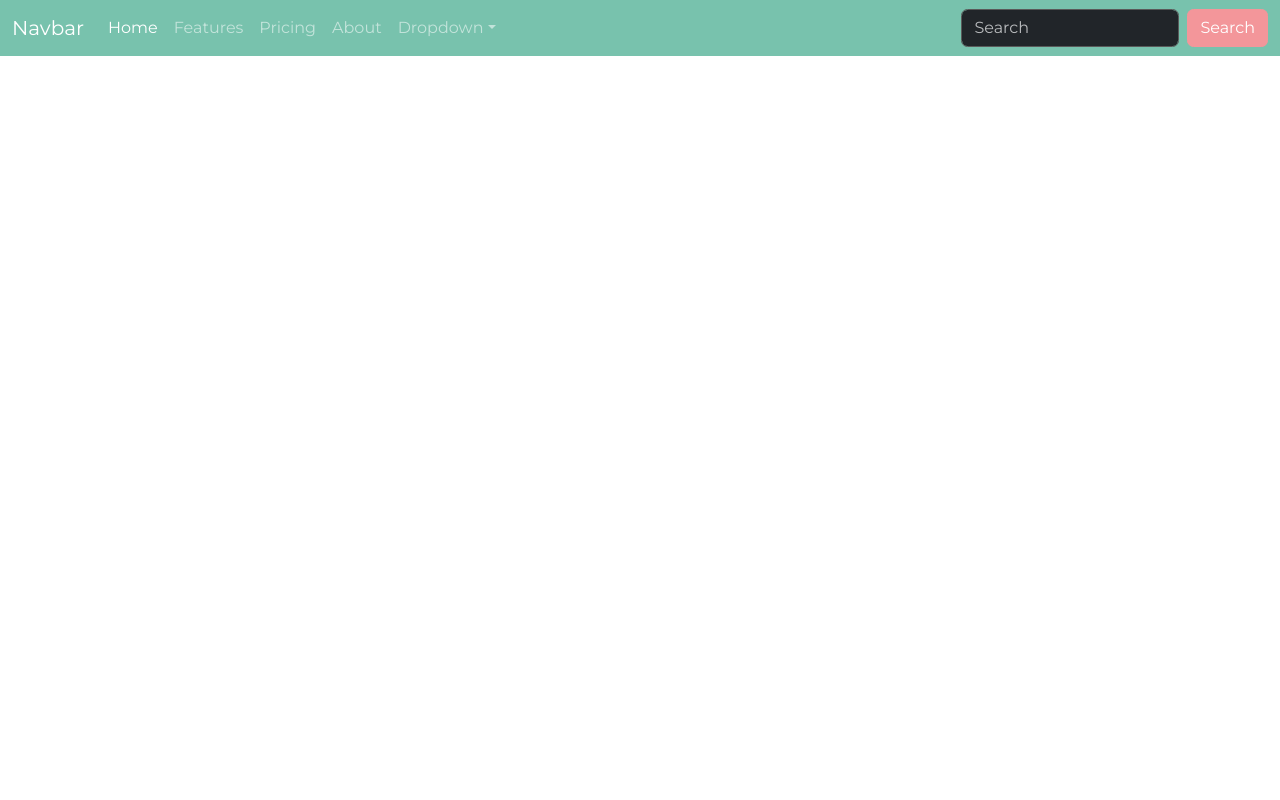
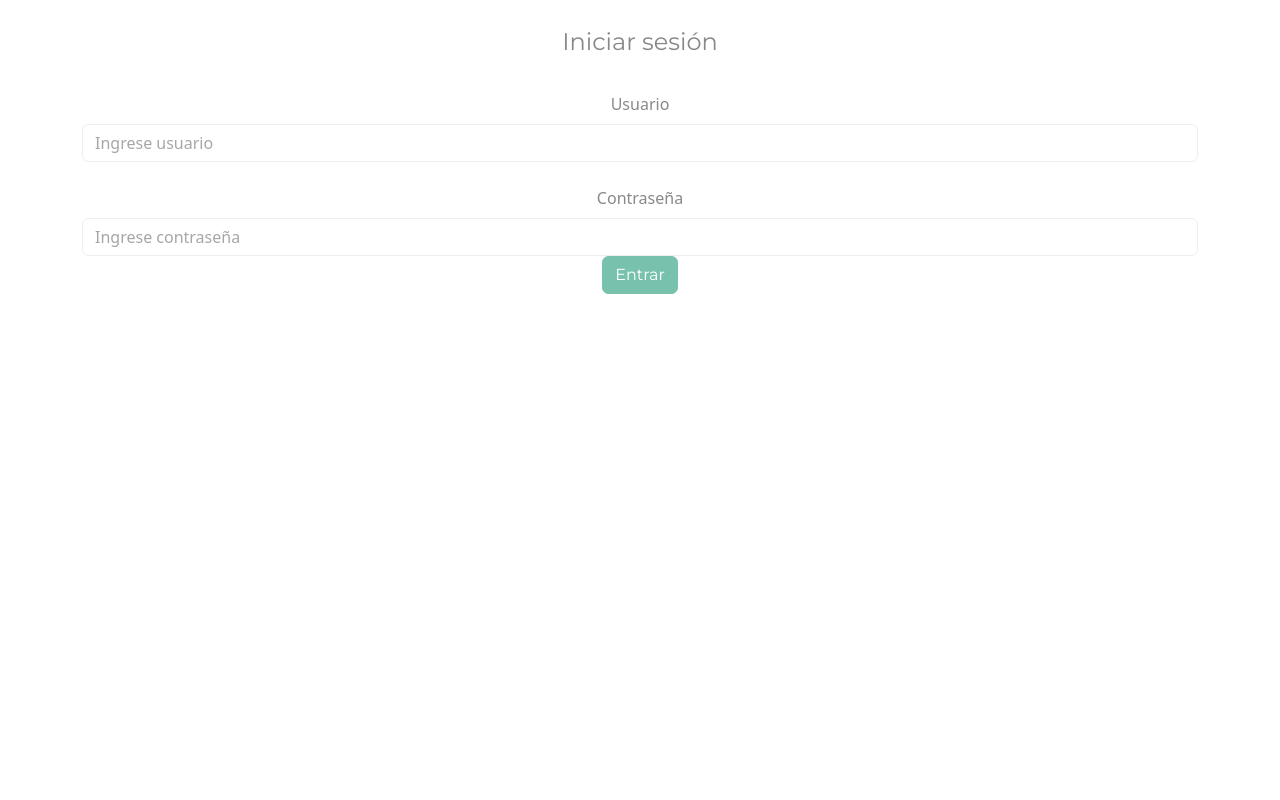
Before and after one commit to matiias23/workshop-idwm02, an Angular app in the folder frontend/: page /login in a window 1280 px wide. Before the commit this address led to /. Shown: the top 800 px of the page. Built offline with nearby package versions, Linux system fonts and the light colour scheme.

Commit message:
feat: components login and routes

```diff
--- /dev/null
+++ b/frontend/src/app/_components/login/login.component.html
@@ -0,0 +1,18 @@
+<div class="container-fluid">
+    <div class="container text-center">
+        <form [formGroup]="loginForm" (ngSubmit)="loginForm.valid && login()">
+            <fieldset>
+              <legend>Iniciar sesión</legend>
+              <div class="form-group">
+                <label for="UserAccount" class="form-label mt-4">Usuario</label>
+                <input [formControl]="$any(loginForm.controls['account'])" type="text" class="form-control" id="UserAccount" placeholder="Ingrese usuario">
+              </div>
+              <div class="form-group">
+                <label for="InputPassword" class="form-label mt-4">Contraseña</label>
+                <input [formControl]="$any(loginForm.controls['password'])" type="password" class="form-control" id="InputPassword" placeholder="Ingrese contraseña" autocomplete="off">
+              </div>
+              <button type="submit" class="btn btn-primary">Entrar</button>
+            </fieldset>
+          </form>
+    </div>
+</div>
--- /dev/null
+++ b/frontend/src/app/_components/login/login.component.ts
@@ -0,0 +1,33 @@
+import { Component, OnInit } from '@angular/core';
+import {FormBuilder, FormGroup, Validators} from "@angular/forms";
+import { Router } from '@angular/router';
+
+@Component({
+  selector: 'app-login',
+  templateUrl: './login.component.html',
+  styleUrls: ['./login.component.css']
+})
+export class LoginComponent implements OnInit {
+  loginForm: FormGroup = new FormGroup({});
+
+  constructor(
+    private fb: FormBuilder,
+    private router: Router) {
+  }
+
+  ngOnInit(): void {
+    this.initializeForm();
+  }
+
+  initializeForm(): void {
+    this.loginForm = this.fb.group({
+      account: ['', Validators.required],
+      password: ['', Validators.required]
+    });
+  }
+
+  login(): void {
+    console.log(this.loginForm);
+  }
+
+}
--- a/frontend/src/app/app-routing.module.ts
+++ b/frontend/src/app/app-routing.module.ts
@@ -1,9 +1,11 @@
 import { NgModule } from '@angular/core';
 import { RouterModule, Routes } from '@angular/router';
 import { HomeComponent } from './_components/home/home.component';
+import { LoginComponent } from './_components/login/login.component';
 
 const routes: Routes = [
-  {path: '', component:HomeComponent}
+  {path: 'home', component:HomeComponent},
+  {path: 'login', component:LoginComponent}
 ];
 
 @NgModule({
--- a/frontend/src/app/app.component.html
+++ b/frontend/src/app/app.component.html
@@ -1,4 +1,4 @@
-<app-nav></app-nav>
+<app-nav *ngIf="showNav"></app-nav>
 
 <div class="container-fluid my-4 min-vh-100">
   <router-outlet>
--- a/frontend/src/app/app.component.ts
+++ b/frontend/src/app/app.component.ts
@@ -1,4 +1,5 @@
 import { Component } from '@angular/core';
+import { Router, NavigationEnd } from '@angular/router';
 
 @Component({
   selector: 'app-root',
@@ -6,5 +7,14 @@ import { Component } from '@angular/core';
   styleUrls: ['./app.component.css']
 })
 export class AppComponent {
-  title = 'frontendd';
+  title = 'App Dumbo';
+  showNav: boolean = true;
+
+  constructor(private router: Router) {
+    this.router.events.subscribe(event => {
+      if (event instanceof NavigationEnd) {
+        this.showNav = event.url !== '/login';
+      }
+    });
+  }
 }
```
Also changed, not shown: frontend/src/app/app.module.ts (+8 -3 lines), frontend/src/app/_components/login/login.component.css (added).
